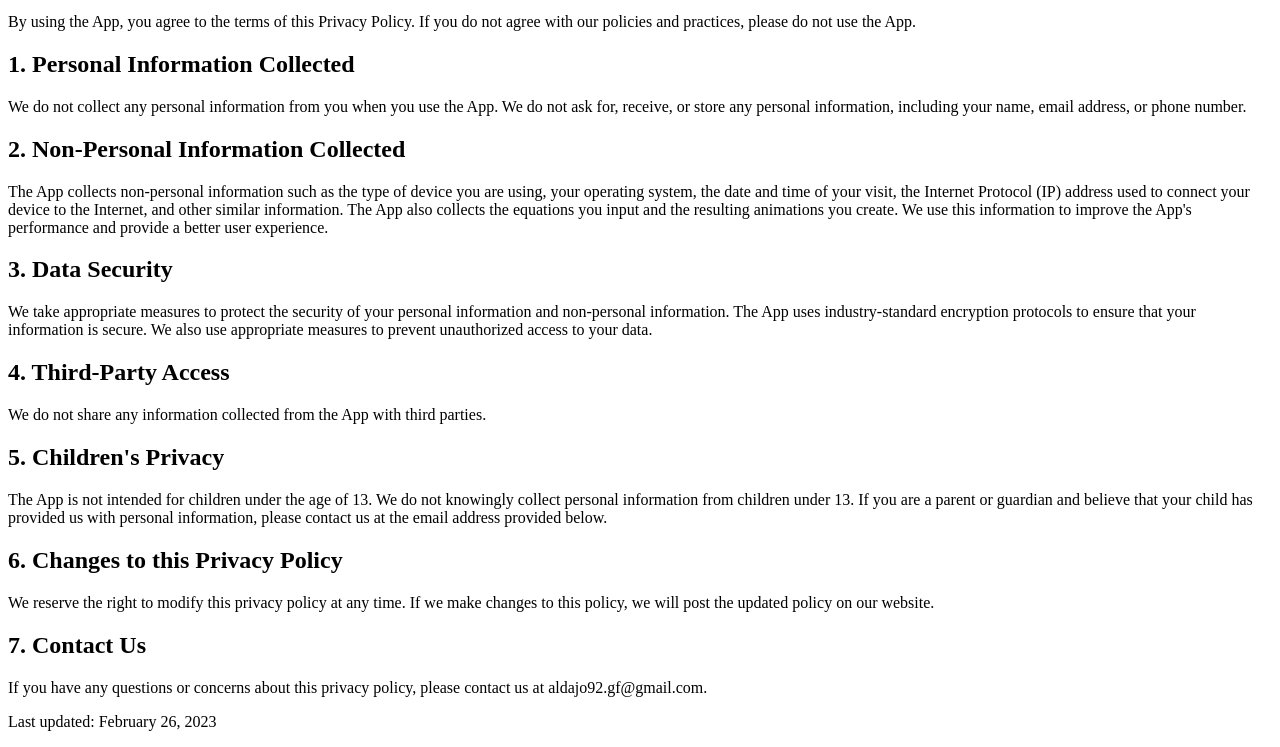
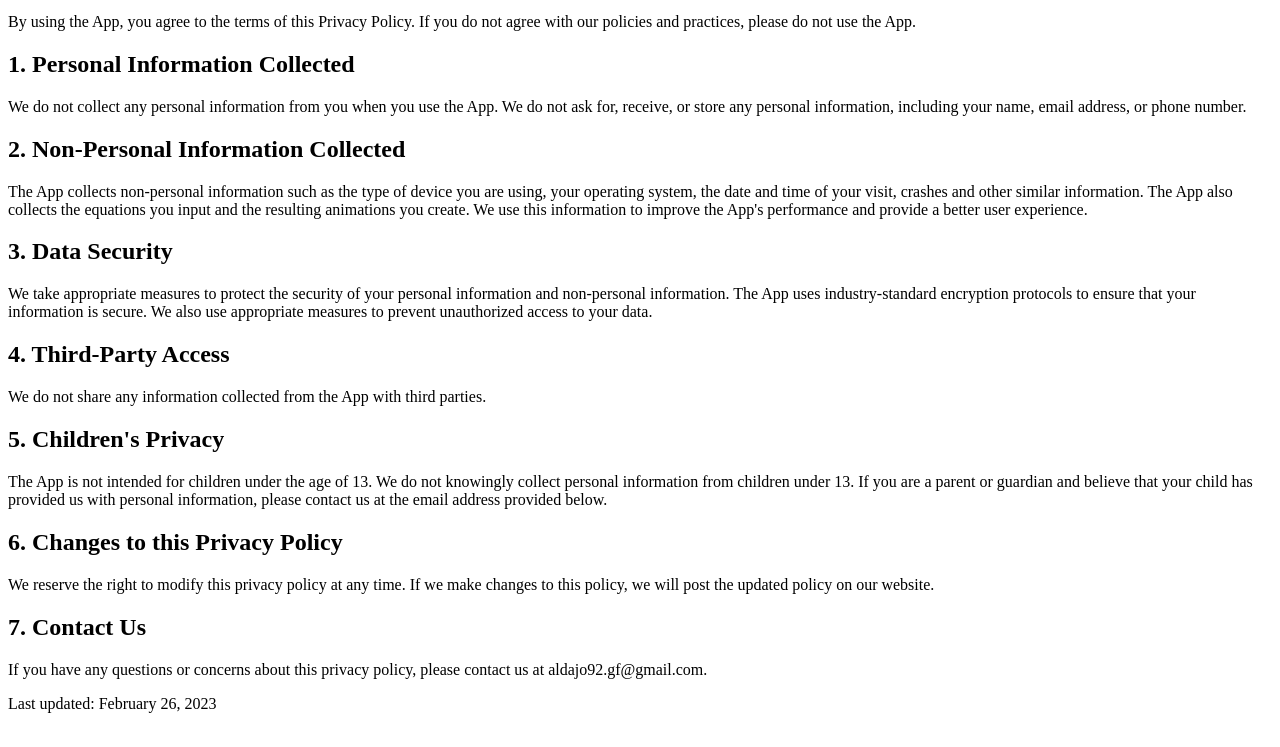
Before and after one commit to aldajo92/AndroidKt_XYParametricEquations, a plain HTML site: page docs/index.html in a window 1280 px wide. Shown: the part 119-866 px from the top of the page. Drawn offline with Linux system fonts and the light colour scheme.

Commit message:
added docs information

```diff
--- a/docs/index.html
+++ b/docs/index.html
@@ -16,8 +16,7 @@
     number.</p>
 <h2>2. Non-Personal Information Collected</h2>
 <p>The App collects non-personal information such as the type of device you are using, your
-    operating system, the date and time of your visit, the Internet Protocol (IP) address used to
-    connect your device to the Internet, and other similar information. The App also collects the
+    operating system, the date and time of your visit, crashes and other similar information. The App also collects the
     equations you input and the resulting animations you create. We use this information to improve
     the App's performance and provide a better user experience.</p>
 <h2>3. Data Security</h2>
```
